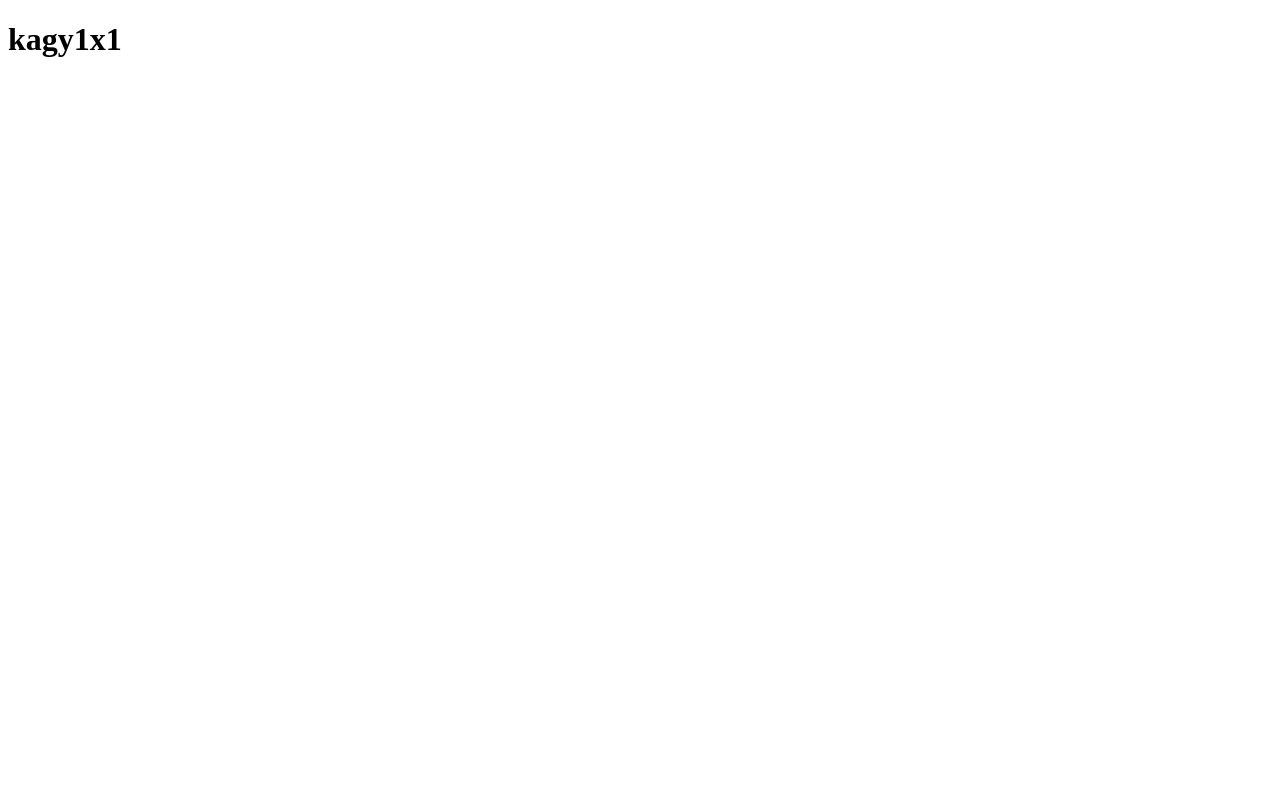
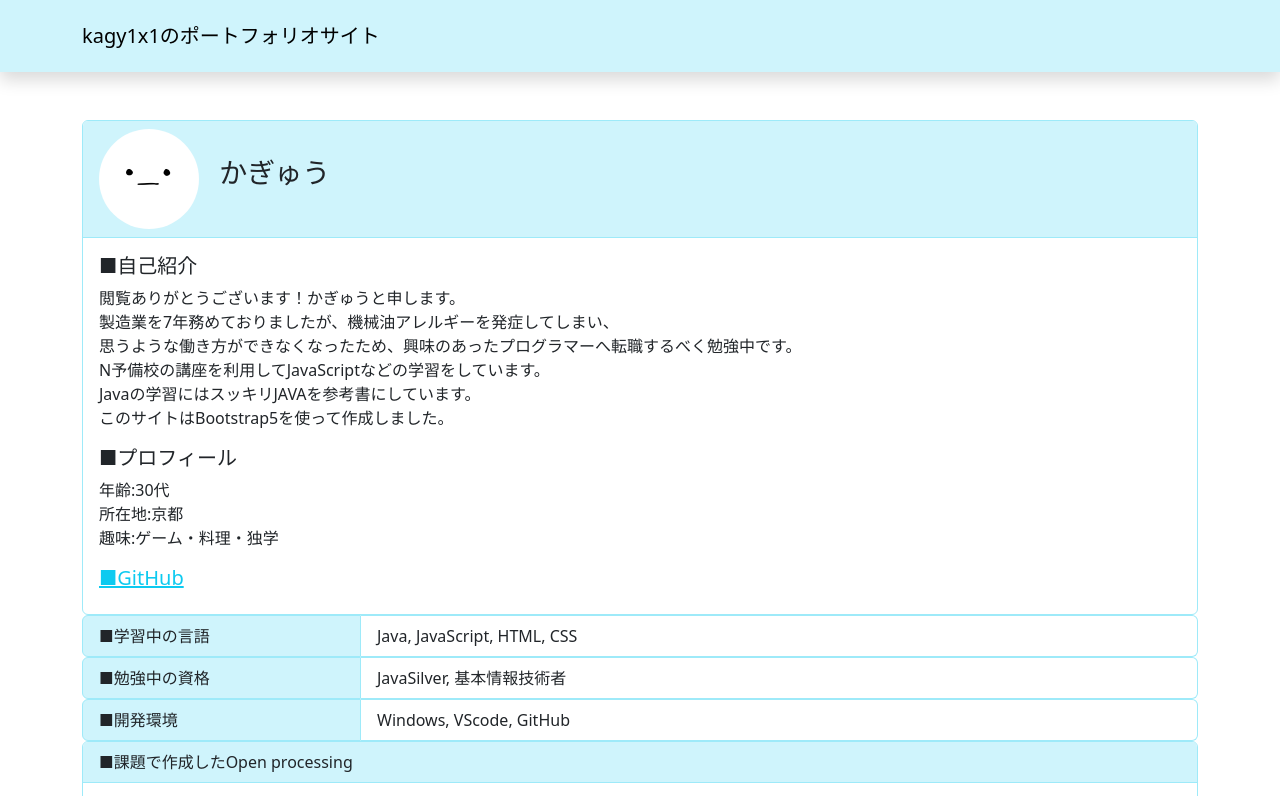
Before and after one commit to kagy1x1/kagy1x1.github.io, a plain HTML site: page index.html in a window 1280 px wide. Shown: the top 796 px of the page. Drawn offline with nearby package versions, Linux system fonts and the light colour scheme; grey boxes are pictures that could not be loaded.

Commit message:
サイト構築

```diff
--- a/index.html
+++ b/index.html
@@ -3,9 +3,68 @@
   <head>
     <meta charset="utf-8">
     <meta name="viewport" content="width=device-width, initial-scale=1">
+    <link href="https://cdn.jsdelivr.net/npm/bootstrap@5.3.0/dist/css/bootstrap.min.css"
+    rel="stylesheet" integrity="sha384-9ndCyUaIbzAi2FUVXJi0CjmCapSmO7SnpJef0486qhLnuZ2cdeRhO02iuK6FUUVM"
+    crossorigin="anonymous">
     <title>kagy1x1のポートフォリオ</title>
   </head>
   <body>
-    <h1>kagy1x1</h1>
+    <!--navbar section-->
+    <nav class="navbar navbar-expand-lg bg-info-subtle py-3 shadow">
+      <div class="container">
+        <a class="navbar-brand" href="#">kagy1x1のポートフォリオサイト</a>
+      </div>
+    </nav>
+    <!--navbar section-->
+    <!-- main container -->
+    <div class="container-md py-5">
+      <div class="card border-info-subtle">
+        <div class="card-header bg-info-subtle border-info-subtle">
+          <img src="img/kagy_icon.png" class="rounded-circle"
+          width="100px" height="100px" alt="icon">
+          <h3 class="d-inline ps-3">かぎゅう</h3>
+        </div>
+        <div class="card-body">
+          <h5 class="card-title">■自己紹介</h5>
+          <p class="card-text">閲覧ありがとうございます！かぎゅうと申します。<br>
+          製造業を7年務めておりましたが、機械油アレルギーを発症してしまい、<br>
+          思うような働き方ができなくなったため、興味のあったプログラマーへ転職するべく勉強中です。<br>
+          N予備校の講座を利用してJavaScriptなどの学習をしています。<br>
+          Javaの学習にはスッキリJAVAを参考書にしています。<br>
+          このサイトはBootstrap5を使って作成しました。
+          </p>
+          <h5 class="card-title">■プロフィール</h5>
+          <p class="card-text">
+          年齢:30代<br>
+          所在地:京都<br>
+          趣味:ゲーム・料理・独学
+        </p>
+        <h5 class="card-title">
+          <a href="https://github.com/kagy1x1" target="_blank" class="link-info">■GitHub</a>
+          </h5>
+        </div>
+      </div>
+
+      <ul class="list-group list-group-horizontal">
+        <li class="list-group-item w-25 border-info-subtle bg-info-subtle">■学習中の言語</li>
+        <li class="list-group-item flex-fill border-info-subtle">Java, JavaScript, HTML, CSS</li>
+      </ul>
+      <ul class="list-group list-group-horizontal">
+        <li class="list-group-item w-25 border-info-subtle bg-info-subtle">■勉強中の資格</li>
+        <li class="list-group-item flex-fill border-info-subtle">JavaSilver, 基本情報技術者</li>
+      </ul>
+      <ul class="list-group list-group-horizontal">
+        <li class="list-group-item w-25 border-info-subtle bg-info-subtle">■開発環境</li>
+        <li class="list-group-item flex-fill border-info-subtle">Windows, VScode, GitHub</li>
+      </ul>
+      <div class="card border border-info-subtle">
+        <div class="card-header bg-info-subtle border-info-subtle">■課題で作成したOpen processing</div>
+        <div class="card-body text-center">
+          <iframe src="https://openprocessing.org/sketch/1990307/embed/" width="80%" height="300"></iframe>
+        </div>
+      </div>
+    </div>
+    <!-- main container -->
+  <script src="https://cdn.jsdelivr.net/npm/bootstrap@5.3.0/dist/js/bootstrap.bundle.min.js" integrity="sha384-geWF76RCwLtnZ8qwWowPQNguL3RmwHVBC9FhGdlKrxdiJJigb/j/68SIy3Te4Bkz" crossorigin="anonymous"></script>
   </body>
 </html>
```
Also changed, not shown: img/kagy_icon.png (added).
